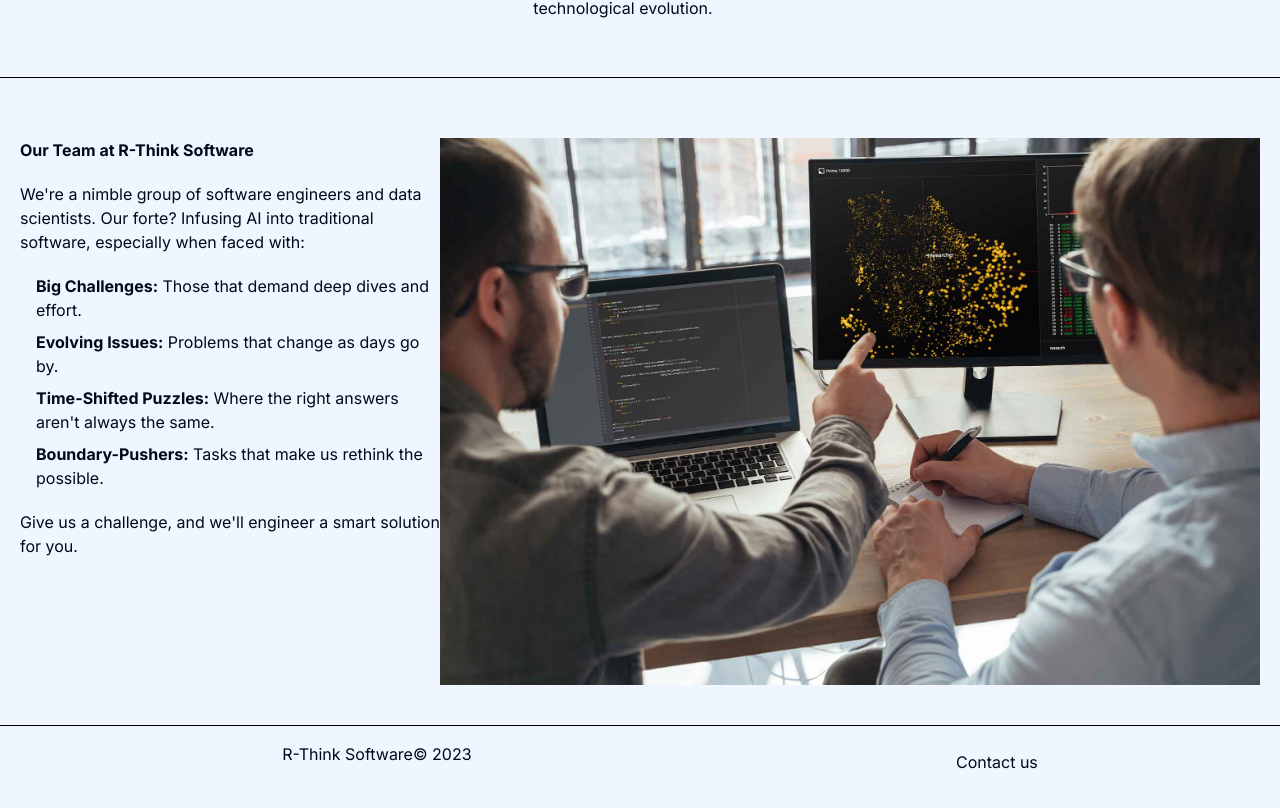
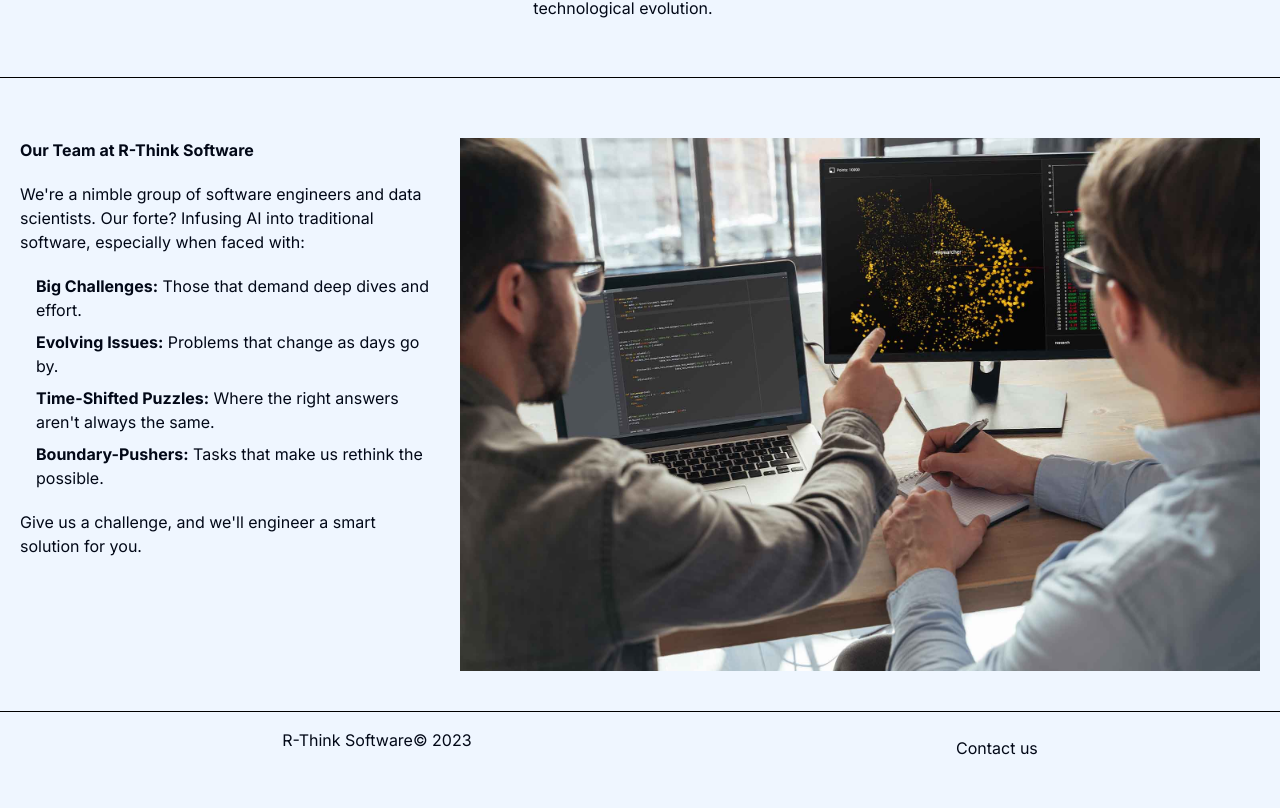
Before and after one commit to vcrudu/rthink-site, a Next.js app: page / in a window 1280 px wide. Shown: the part 774-1582 px from the top of the page. Built offline with nearby package versions, Linux system fonts and the light colour scheme.

Commit message:
Cosmetic issue fixing

```diff
--- a/src/app/components/Header.tsx
+++ b/src/app/components/Header.tsx
@@ -81,7 +81,7 @@ export default function Header() {
         </button>
       </div>
       {menuOpen ? (
-        <div className="absolute left-0 w-screen text-white">
+        <div className="absolute left-0 w-screen text-black">
           <div className="flex flex-col justify-center items-center pt-6 md:hidden bg-blue-50">
             <div className="pl-4 flex flex-col self-start flex-nowrap font-bold text-3xl">
               <Link className="flex flex-row w-32" href="/">
--- a/src/app/page.tsx
+++ b/src/app/page.tsx
@@ -15,7 +15,7 @@ export default function Home() {
         <div className="text-center mb-8 font-bold text-[50px] w-80 px-8">
           About us
         </div>
-        <div className="w-6/12">
+        <div className="w-10/12 md:w-6/12">
           At R-Think, we are obsessed with the fusion of traditional IT
           solutions and avant-garde AI technologies. Our aim? To position your
           business at the cutting edge of technological evolution.
@@ -48,7 +48,7 @@ export default function Home() {
             you.
           </div>
         </div>
-        <div className="w-full lg:w-8/12 mt-5 pr-5">
+        <div className="w-full lg:w-8/12 mt-5 pl-5 pr-5">
           <Image alt="Out team" src={teamPicture} />
         </div>
       </div>
```
